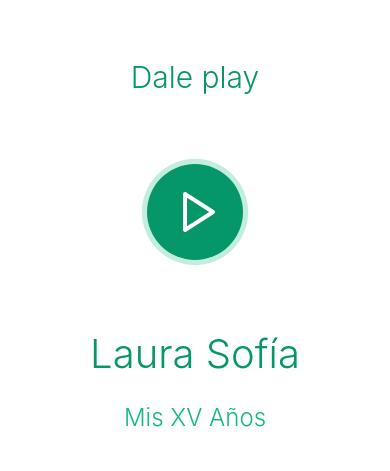
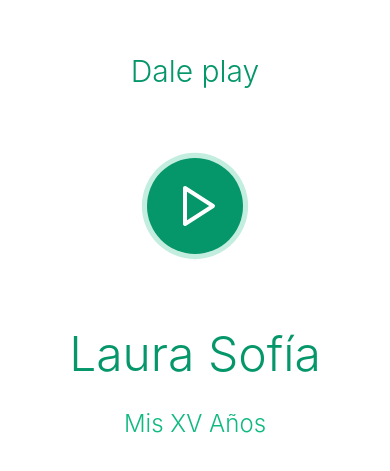
Before and after one commit to Josear0108/invitacion-digital, a React (Vite) app in the folder tarjeta-digital-laurasofia.client/: page / in a window 390 px wide. Shown: the part 161-632 px from the top of the page. Built offline with nearby package versions, Linux system fonts and the light colour scheme.

Commit message:
ajustes deploy

```diff
--- a/tarjeta-digital-laurasofia.client/src/styles/WelcomeScreen.module.css
+++ b/tarjeta-digital-laurasofia.client/src/styles/WelcomeScreen.module.css
@@ -5,31 +5,27 @@
   flex-direction: column;
   align-items: center;
   justify-content: center;
-  background-color: var(--color-white);
+  background-color: var(--color-white, white);
   z-index: 50;
-  animation: fadeIn var(--transition-slow) ease-in-out;
 }
 
 .title {
-  font-size: var(--font-size-4xl);
-  color: var(--color-emerald-600);
-  margin-bottom: var(--spacing-16);
+  font-size: 2.25rem;
+  color: var(--color-emerald-600, #059669);
+  margin-bottom: 4rem;
   font-weight: 300;
-  animation: slideUp var(--transition-normal) ease-out 0.5s both;
 }
 
 .playButtonContainer {
   position: relative;
-  animation: slideUp var(--transition-normal) ease-out 1s both;
 }
 
 .playButtonGlow {
   position: absolute;
   inset: 0;
-  background-color: var(--color-emerald-500);
-  border-radius: var(--border-radius-full);
+  background-color: var(--color-emerald-500, #10b981);
+  border-radius: 9999px;
   opacity: 0.2;
-  animation: pulse 2s infinite ease-in-out;
 }
 
 .playButton {
@@ -40,16 +36,16 @@
   display: flex;
   align-items: center;
   justify-content: center;
-  border-radius: var(--border-radius-full);
-  background-color: var(--color-emerald-600);
-  color: var(--color-white);
+  border-radius: 9999px;
+  background-color: var(--color-emerald-600, #059669);
+  color: var(--color-white, white);
   border: none;
   cursor: pointer;
-  transition: background-color var(--transition-normal) var(--transition-timing);
+  transition: background-color 0.3s ease;
 }
 
 .playButton:hover {
-  background-color: var(--color-emerald-700);
+  background-color: var(--color-emerald-700, #047857);
 }
 
 .playIcon {
@@ -59,32 +55,30 @@
 }
 
 .name {
-  font-size: var(--font-size-7xl);
+  font-size: 4.5rem;
   font-weight: 300;
-  color: var(--color-emerald-600);
-  margin-top: var(--spacing-16);
-  margin-bottom: var(--spacing-4);
-  animation: fadeIn var(--transition-normal) ease-out 1.5s both;
+  color: var(--color-emerald-600, #059669);
+  margin-top: 4rem;
+  margin-bottom: 1rem;
 }
 
 .subtitle {
-  font-size: var(--font-size-4xl);
+  font-size: 2.25rem;
   font-weight: 300;
-  color: var(--color-emerald-500);
-  margin-bottom: var(--spacing-8);
-  animation: fadeIn var(--transition-normal) ease-out 2s both;
+  color: var(--color-emerald-500, #10b981);
+  margin-bottom: 2rem;
 }
 
 @media (max-width: 768px) {
   .title {
-    font-size: var(--font-size-3xl);
+    font-size: 1.875rem;
   }
 
   .name {
-    font-size: var(--font-size-5xl);
+    font-size: 3rem;
   }
 
   .subtitle {
-    font-size: var(--font-size-2xl);
+    font-size: 1.5rem;
   }
 }
```
